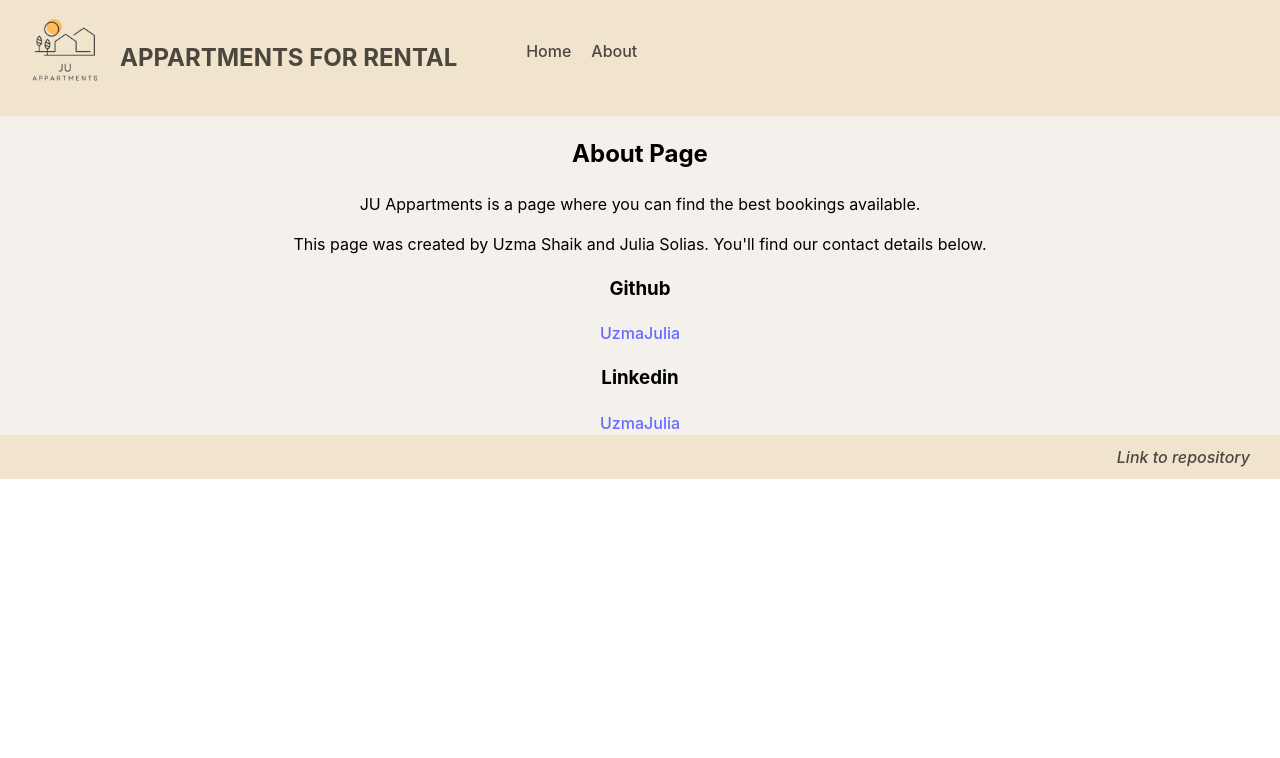
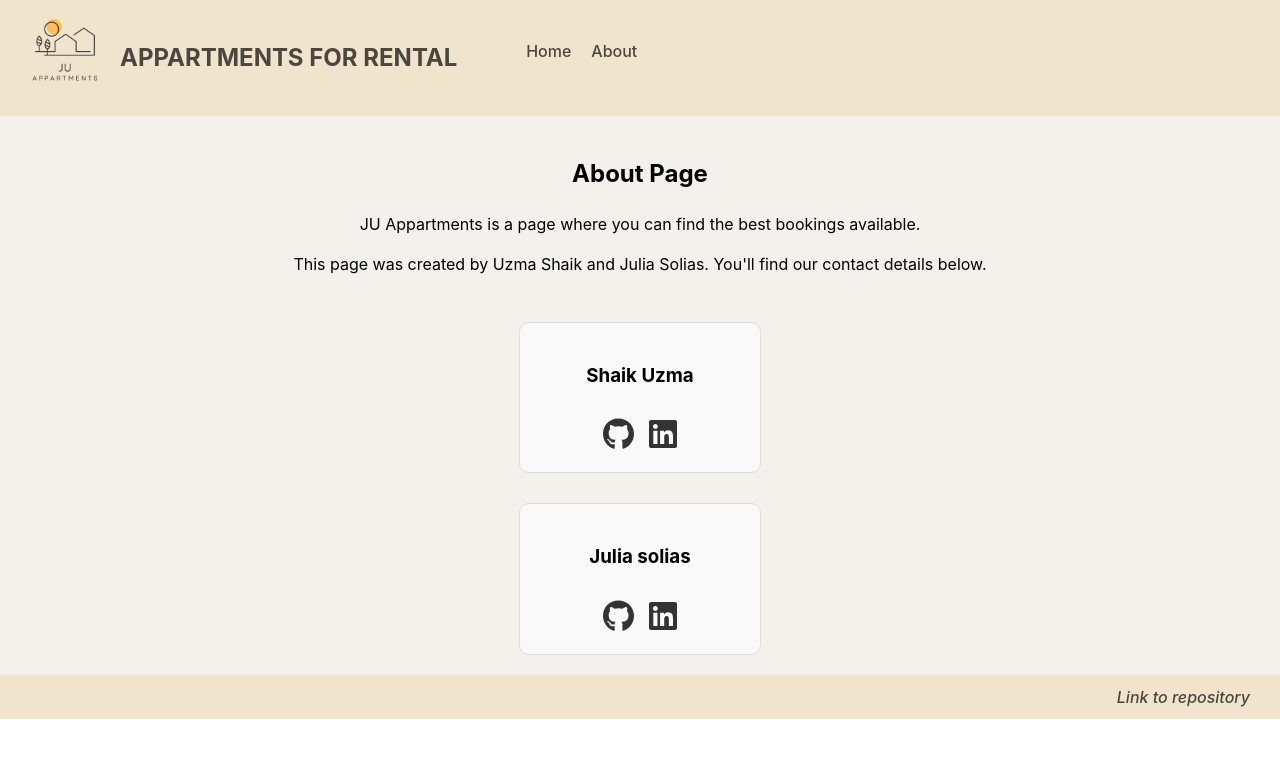
Before and after one commit to Uzmashaik93/Project-Rental-JU, a React (Vite) app in the folder react-rental/: page /About in a window 1280 px wide. Shown: the top 758 px of the page. Built offline with nearby package versions, Linux system fonts and the light colour scheme.

Commit message:
style: about page css and layout

```diff
--- a/react-rental/package.json
+++ b/react-rental/package.json
@@ -15,6 +15,7 @@
   },
   "dependencies": {
     "@fortawesome/fontawesome-svg-core": "^6.7.2",
+    "@fortawesome/free-brands-svg-icons": "^6.7.2",
     "@fortawesome/free-solid-svg-icons": "^6.7.2",
     "@fortawesome/react-fontawesome": "^0.2.2",
     "motion": "^12.4.2",
--- a/react-rental/src/App.css
+++ b/react-rental/src/App.css
@@ -207,7 +207,45 @@ form input {
   margin-bottom: 190px;
 }
 
+.about-container {
+  display: flex;
+  flex-direction: column;
+  justify-content: center;align-items: center;
+  gap: 30px;
+  padding: 20px;
+  flex-wrap: wrap;
+  text-align: center;
 
-.about{
+}
+
+.member-card {
+  display: flex;
+  flex-direction: column;
+  align-items: center;
+  padding: 20px;
+  border: 1px solid #ddd;
+  border-radius: 10px;
+  background: #f9f9f9;
+  width: 200px;
   text-align: center;
 }
+
+.social-links {
+  display: flex;
+  gap: 15px;
+  margin-top: 10px;
+
+}
+
+.social-links a {
+  color: #333;
+  transition: color 0.3s ease-in-out;
+}
+
+.social-links a:hover {
+  color: #0a66c2;
+}
+
+.social-links a:nth-child(1):hover {
+  color: #878787;
+}
--- a/react-rental/src/pages/About.jsx
+++ b/react-rental/src/pages/About.jsx
@@ -1,22 +1,47 @@
+import { FontAwesomeIcon } from "@fortawesome/react-fontawesome";
+import { faGithub, faLinkedin } from "@fortawesome/free-brands-svg-icons";
 
-function About() {
+const teamMembers = [
+  {
+    name: "Shaik Uzma",
+    github: "https://github.com/alicejohnson",
+    linkedin: "https://www.linkedin.com/in/alicejohnson/",
+  },
+  {
+    name: "Julia solias",
+    github: "https://github.com/juliasohu",
+    linkedin: "https://www.linkedin.com/in/julia-solias-huelamo/",
+  },
+];
+function AboutPage() {
   return (
-    <div className="about">
+    <div className="about-container">
+      <div>
         <h2>About Page</h2>
         <p>
-        JU Appartments is a page where you can find the best bookings available.
+          JU Appartments is a page where you can find the best bookings
+          available.
         </p>
         <p>
           This page was created by Uzma Shaik and Julia Solias. You'll find our
           contact details below.
         </p>
-      <h3>Github</h3>
-      <a href="https://github.com/Uzmashaik93">Uzma</a>
-      <a href="https://github.com/juliasohu">Julia</a>
-      <h3>Linkedin</h3>
-      <a href=" https://www.linkedin.com/in/shaik-uzma-1b6b86349/">Uzma</a>
-      <a href="https://www.linkedin.com/in/julia-solias-huelamo/">Julia</a>
+      </div>
+      {teamMembers.map((member, index) => (
+        <div className="member-card" key={index}>
+          <h3>{member.name}</h3>
+          <div className="social-links">
+            <a href={member.github} target="_blank" rel="noopener noreferrer">
+              <FontAwesomeIcon icon={faGithub} size="2x" />
+            </a>
+            <a href={member.linkedin} target="_blank" rel="noopener noreferrer">
+              <FontAwesomeIcon icon={faLinkedin} size="2x" />
+            </a>
+          </div>
+        </div>
+      ))}
     </div>
   );
 }
-export default About;
+
+export default AboutPage;
```
Also changed, not shown: 2 other files (tests, documents, lock files or other folders). Lines whose indentation alone changed are shown as unchanged.
